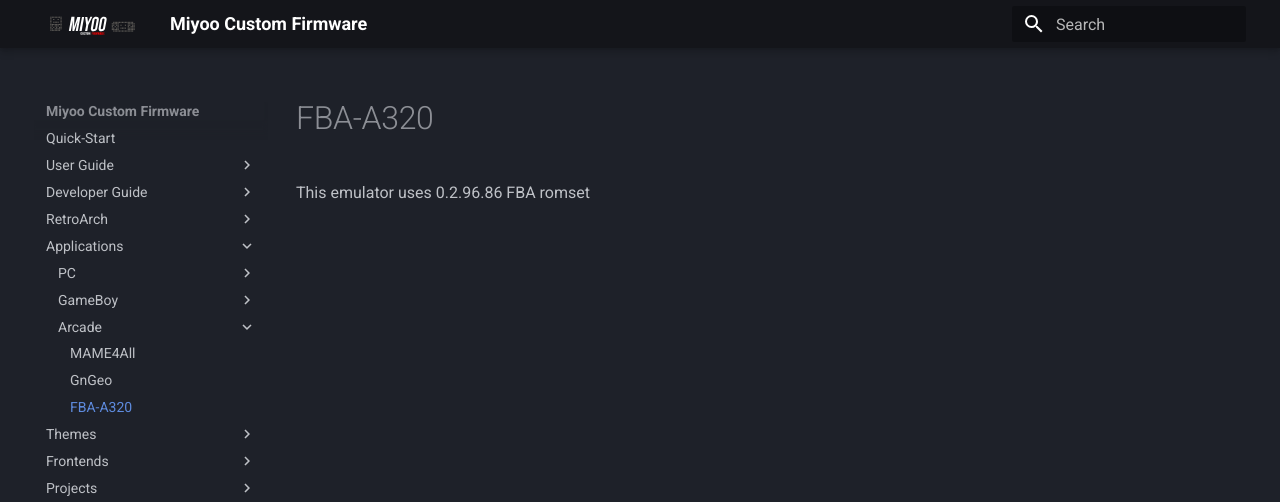
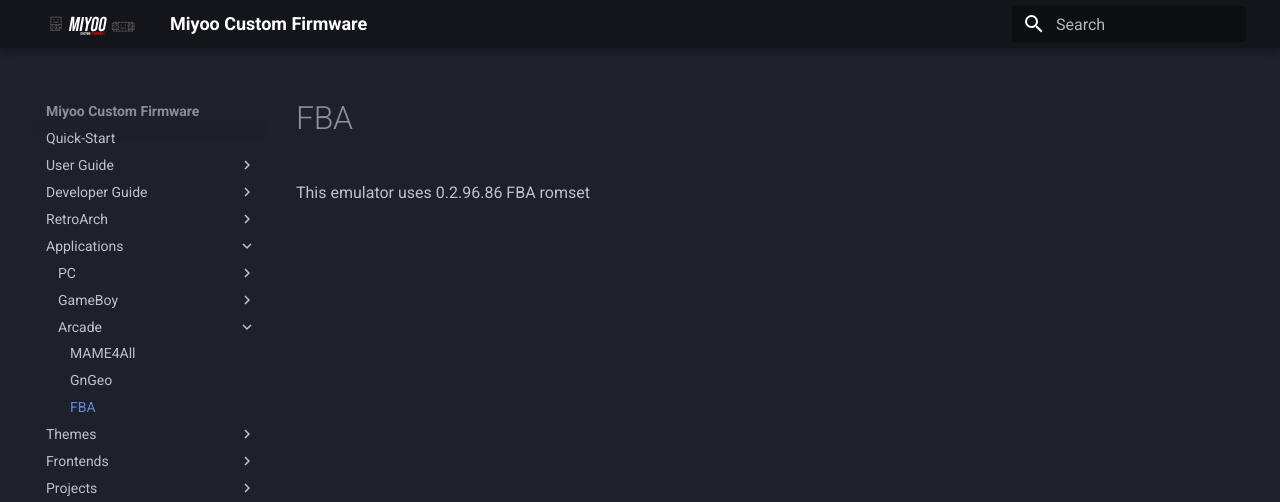
Before and after one commit to MiyooCFW/docs, an MkDocs documentation site: the page built from docs/FBA.md, in a window 1280 px wide. Shown: the top 502 px of the page. Built offline with MkDocs 1.6.1 and Material for MkDocs 9.7.7, drawn with Linux system fonts in a browser that asks for light colours; comment, search, counter and statistics services are not loaded.

Commit message:
rename FBA-A320 to FBA

```diff
--- a/mkdocs.yml
+++ b/mkdocs.yml
@@ -74,7 +74,7 @@
   - 'Arcade':
     - MAME4All: 'MAME4All.md'
     - GnGeo: 'GnGeo.md'
-    - FBA-A320: 'FBA-A320.md'
+    - FBA: 'FBA.md'
 
 - 'Themes':
   - 'GMenu2X':
```
Also changed, not shown: docs/FBA.md (renamed from docs/FBA-A320.md).
